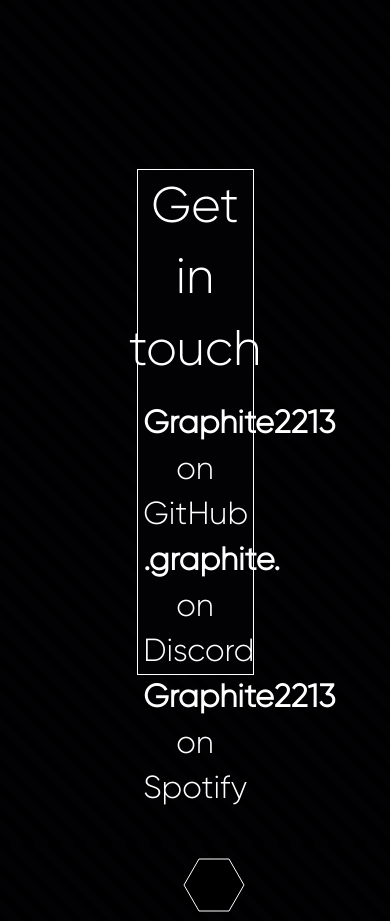
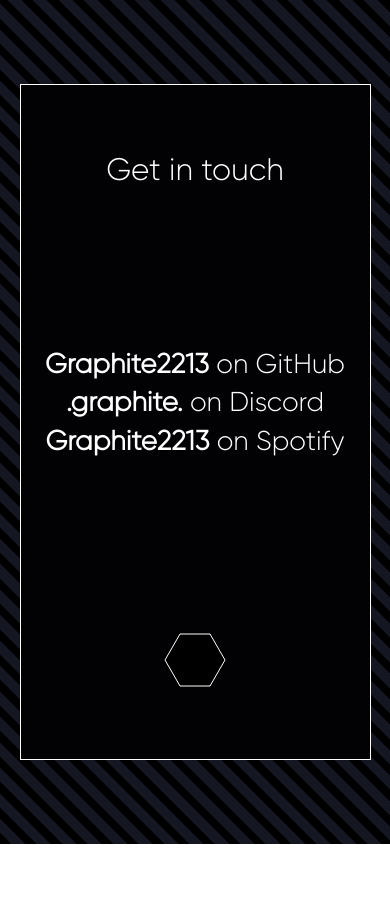
Before and after one commit to Graphite2213/Graphite2213.github.io, a plain HTML site: page links.html in a window 390 px wide. After the commit the page ends 844 px from the top, so only its background shows below. Drawn offline with nearby package versions, Linux system fonts and the light colour scheme.

Commit message:
Fixed responsivness, colors

```diff
--- a/about_me.css
+++ b/about_me.css
@@ -1,5 +1,5 @@
 body {
-    background: repeating-linear-gradient( 45deg, black, black 8px, #020205 8px, #020205 18px);
+    background: repeating-linear-gradient( 45deg, black, black 8px, #141721 8px, #141721 18px);
     display: flex;
     justify-content: center;
     align-items: center;
@@ -14,6 +14,25 @@
     src: url(font/Gilroy-Light.otf);
 }
 
+.hex {
+    cursor: pointer;
+    fill-opacity: 1;
+    stroke: white;
+    stroke-width: 5px;
+    transform: scale(0.2);
+    transform-origin: 50% 50%;
+}
+
+
+
+#color-fill .hex {
+    fill: black;
+}
+
+#prns {
+    text-align: center;
+}
+
 #infocard {
     background-color: #020205;
     width: 30vw;
@@ -24,19 +43,6 @@
     justify-content: space-around;
     align-items: center;
     align-content: space-evenly;
-}
-
-.hex {
-    cursor: pointer;
-    fill-opacity: 1;
-    stroke: white;
-    stroke-width: 5px;
-    transform: scale(0.2);
-    transform-origin: 50% 50%;
-}
-
-#color-fill .hex {
-    fill: black;
 }
 
 #title {
@@ -54,6 +60,31 @@
     min-width: 10%;
 }
 
-#prns {
-    text-align: center;
+
+@media only screen and (max-width:900px) {
+#infocard {
+    background-color: #020205;
+    width: 90vw;
+    height: 80vh;
+    border: white 1px solid;
+    display: flex;
+    flex-direction: column;
+    justify-content: space-around;
+    align-items: center;
+    align-content: space-evenly;
 }
+#title {
+    font-family: Gilroy;
+    color: white;
+    font-size: 8vw;
+    margin-bottom: 5%;
+}
+
+#maintext {
+    color: white;
+    font-family: Gilroy;
+    font-size: 3.5vw;
+    max-width: 90%;
+    min-width: 10%;
+}
+}
--- a/links.css
+++ b/links.css
@@ -1,5 +1,5 @@
 body {
-    background: repeating-linear-gradient( 45deg, black, black 8px, #020205 8px, #020205 18px);
+    background: repeating-linear-gradient( 45deg, black, black 8px, #141721 8px, #141721 18px);
     display: flex;
     justify-content: center;
     align-items: center;
@@ -14,18 +14,6 @@
     src: url(font/Gilroy-Light.otf);
 }
 
-#infocard {
-    background-color: #020205;
-    width: 30vw;
-    height: 60vh;
-    border: white 1px solid;
-    display: flex;
-    flex-direction: column;
-    justify-content: space-around;
-    align-items: center;
-    align-content: space-evenly;
-}
-
 .hex {
     cursor: pointer;
     fill-opacity: 1;
@@ -37,6 +25,23 @@
 
 #color-fill .hex {
     fill: black;
+}
+
+
+#prns {
+    text-align: center;
+}
+
+#infocard {
+    background-color: #020205;
+    width: 30vw;
+    height: 60vh;
+    border: white 1px solid;
+    display: flex;
+    flex-direction: column;
+    justify-content: space-around;
+    align-items: center;
+    align-content: space-evenly;
 }
 
 #title {
@@ -54,6 +59,31 @@
     min-width: 10%;
 }
 
-#prns {
-    text-align: center;
+
+@media only screen and (max-width:900px) {
+#infocard {
+    background-color: #020205;
+    width: 90vw;
+    height: 80vh;
+    border: white 1px solid;
+    display: flex;
+    flex-direction: column;
+    justify-content: space-around;
+    align-items: center;
+    align-content: space-evenly;
 }
+#title {
+    font-family: Gilroy;
+    color: white;
+    font-size: 8vw;
+    margin-bottom: 5%;
+}
+
+#maintext {
+    color: white;
+    font-family: Gilroy;
+    font-size: 7vw;
+    max-width: 90%;
+    min-width: 10%;
+}
+}
```
Also changed, not shown: about_me.html (+4 -3 lines), index.css (+145 -12 lines), index.html (line endings or trailing spaces), links.html (line endings or trailing spaces).
